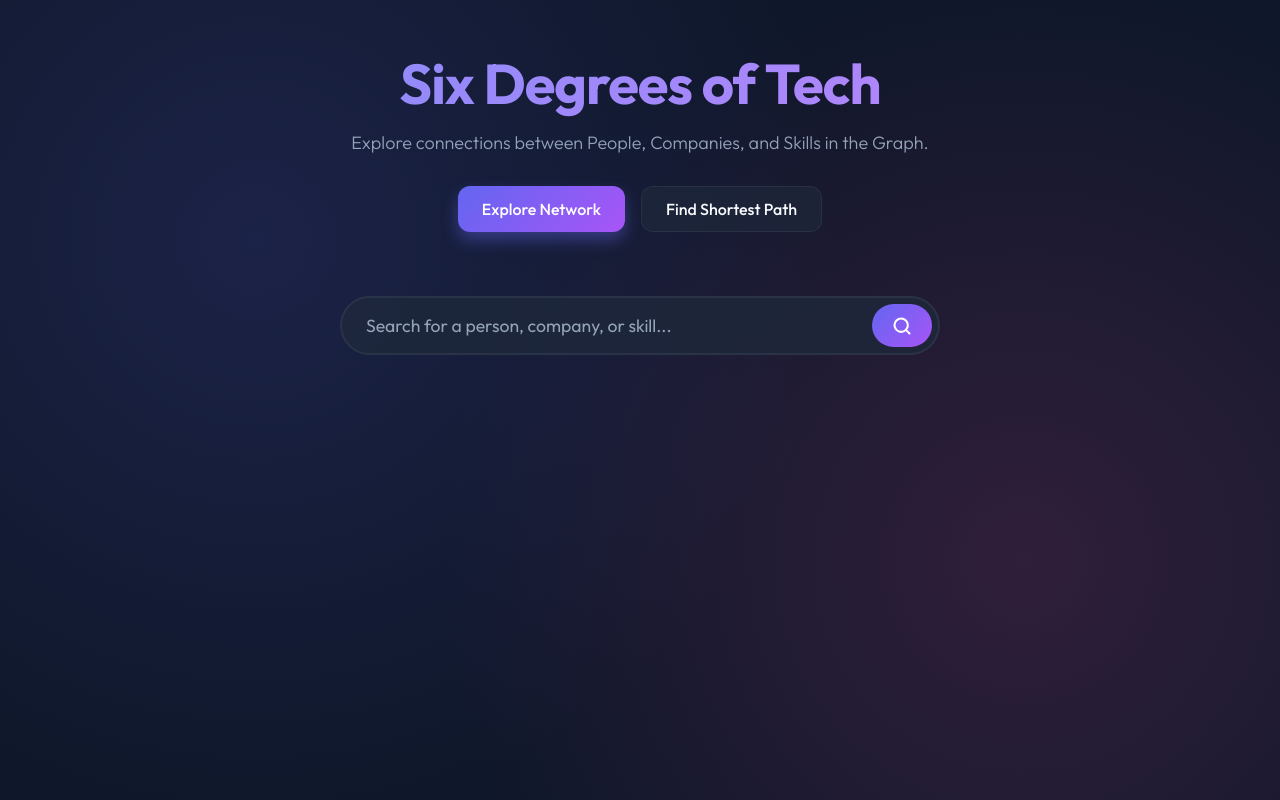
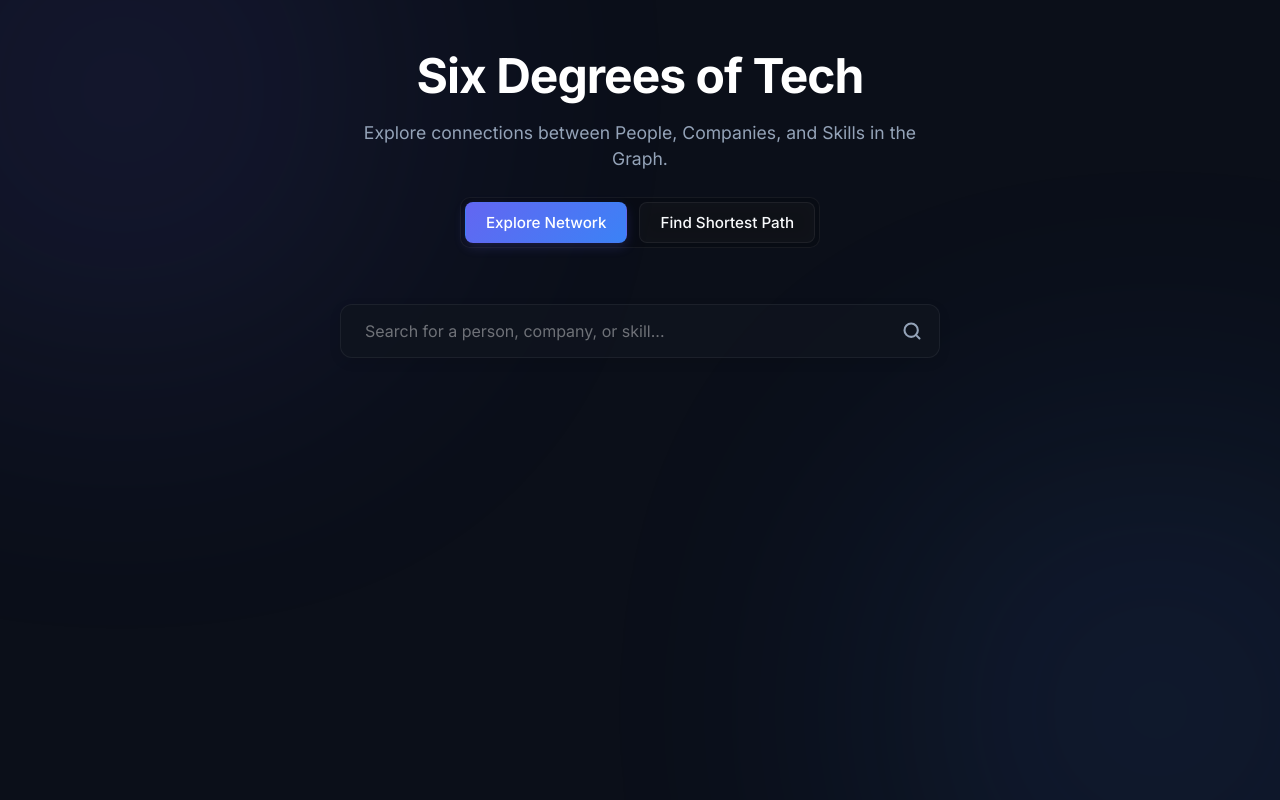
Before and after one commit to Amansagar1/Wexa-AI, a React app in the folder frontend/: page / in a window 1280 px wide. Built offline with nearby package versions, Linux system fonts and the light colour scheme; the HTML template or start-up script is replaced by a standard one.

Commit message:
style: refine UI to professional Inter dashboard aesthetic

```diff
--- a/frontend/src/App.jsx
+++ b/frontend/src/App.jsx
@@ -104,7 +104,19 @@ function App() {
 
   return (
     <div className="app-container">
-      <Toaster position="bottom-center" />
+      <Toaster
+        position="bottom-center"
+        toastOptions={{
+          style: {
+            background: 'rgba(20, 20, 30, 0.9)',
+            color: '#fff',
+            backdropFilter: 'blur(16px)',
+            border: '1px solid rgba(255,255,255,0.1)',
+            borderRadius: '100px',
+            boxShadow: '0 10px 30px rgba(0,0,0,0.5)'
+          }
+        }}
+      />
       <div className="header-container animate-fade-in-down">
         <h1 className="main-title">Six Degrees of Tech</h1>
         <p className="subtitle">Explore connections between People, Companies, and Skills in the Graph.</p>
--- a/frontend/src/index.css
+++ b/frontend/src/index.css
@@ -1,22 +1,26 @@
-@import url('https://fonts.googleapis.com/css2?family=Outfit:wght@300;400;500;600;700&display=swap');
-
-@import url('https://fonts.googleapis.com/css2?family=Outfit:wght@300;400;500;600;700&display=swap');
+@import url('https://fonts.googleapis.com/css2?family=Inter:wght@300;400;500;600;700&display=swap');
 
 :root {
-  --bg-color: #0f172a;
-  --surface-color: rgba(30, 41, 59, 0.7);
-  --surface-border: rgba(148, 163, 184, 0.1);
+  --bg-color: #0b0f19;
+  --surface-base: rgba(20, 25, 40, 0.6);
+  --surface-hover: rgba(30, 35, 55, 0.8);
+  --border-light: rgba(255, 255, 255, 0.06);
+  --border-glow: rgba(99, 102, 241, 0.2);
+
   --primary-color: #6366f1;
-  --primary-glow: rgba(99, 102, 241, 0.4);
+  --primary-gradient: linear-gradient(135deg, #6366f1 0%, #3b82f6 100%);
+
   --text-main: #f8fafc;
   --text-muted: #94a3b8;
-  --accent-color: #10b981;
-  --accent-glow: rgba(16, 185, 129, 0.2);
-  --danger-color: #ef4444;
-  --pink-color: #ec4899;
-  --pink-glow: rgba(236, 72, 153, 0.2);
-  --amber-color: #f59e0b;
-  --amber-glow: rgba(245, 158, 11, 0.2);
+  --text-bright: #ffffff;
+
+  --accent-cyan: #38bdf8;
+  --accent-cyan-glow: rgba(56, 189, 248, 0.15);
+  --accent-pink: #f472b6;
+  --accent-pink-glow: rgba(244, 114, 182, 0.15);
+  --accent-amber: #fbbf24;
+  --accent-amber-glow: rgba(251, 191, 36, 0.15);
+  --accent-emerald: #10b981;
 }
 
 * {
@@ -26,232 +30,202 @@
 }
 
 body {
-  font-family: 'Outfit', sans-serif;
+  font-family: 'Inter', -apple-system, BlinkMacSystemFont, 'Segoe UI', Roboto, Helvetica, Arial, sans-serif;
   background-color: var(--bg-color);
   color: var(--text-main);
   min-height: 100vh;
-  background-image:
-    radial-gradient(circle at 20% 30%, rgba(99, 102, 241, 0.15), transparent 50%),
-    radial-gradient(circle at 80% 70%, rgba(236, 72, 153, 0.15), transparent 50%);
-  background-attachment: fixed;
   overflow-x: hidden;
+  position: relative;
+  font-size: 14px;
+  line-height: 1.5;
+}
+
+/* Professional Subtle Background Glow */
+body::before, body::after {
+  content: '';
+  position: fixed;
+  width: 500px;
+  height: 500px;
+  border-radius: 50%;
+  filter: blur(150px);
+  z-index: -1;
+  opacity: 0.15;
+}
+
+body::before {
+  background: var(--primary-color);
+  top: -20%;
+  left: -10%;
+}
+
+body::after {
+  background: #3b82f6;
+  bottom: -20%;
+  right: -10%;
 }
 
 .app-container {
-  max-width: 1200px;
+  max-width: 1100px;
   margin: 0 auto;
-  padding: 3rem 2rem;
+  padding: 2.5rem 1.5rem;
   padding-bottom: 6rem;
+  position: relative;
+  z-index: 1;
 }
 
 /* Animations */
-@keyframes spin {
-  0% { transform: rotate(0deg); }
-  100% { transform: rotate(360deg); }
-}
-
-@keyframes fadeInDown {
-  from { opacity: 0; transform: translateY(-20px); }
-  to { opacity: 1; transform: translateY(0); }
-}
-
-@keyframes fadeInUp {
-  from { opacity: 0; transform: translateY(20px); }
+@keyframes spin { 100% { transform: rotate(360deg); } }
+@keyframes fadeInUpScale {
+  from { opacity: 0; transform: translateY(15px); }
   to { opacity: 1; transform: translateY(0); }
 }
 
 .animate-fade-in-up {
-  animation: fadeInUp 0.6s ease-out forwards;
+  animation: fadeInUpScale 0.4s ease-out forwards;
 }
-
 .animate-fade-in-down {
-  animation: fadeInDown 0.8s ease-out;
+  animation: fadeInUpScale 0.4s ease-out forwards;
 }
 
 /* Typography & Headers */
 .header-container {
   text-align: center;
-  margin-bottom: 4rem;
+  margin-bottom: 3.5rem;
 }
 
 .main-title {
-  font-size: 3.5rem;
+  font-size: 3rem;
   font-weight: 700;
-  margin-bottom: 0.75rem;
-  background: linear-gradient(135deg, #818cf8 0%, #c084fc 100%);
-  -webkit-background-clip: text;
-  -webkit-text-fill-color: transparent;
+  margin-bottom: 0.5rem;
+  color: var(--text-bright);
   letter-spacing: -1px;
 }
 
 .subtitle {
   color: var(--text-muted);
-  font-size: 1.125rem;
-  font-weight: 300;
+  font-size: 1.1rem;
+  font-weight: 400;
+  max-width: 600px;
+  margin: 0 auto;
 }
 
 .section-title {
   font-size: 1.5rem;
   font-weight: 600;
-  color: var(--text-main);
+  color: var(--text-bright);
   margin-bottom: 0.5rem;
   letter-spacing: -0.5px;
 }
 
-/* Buttons */
-.btn-primary {
-  background: linear-gradient(135deg, #6366f1 0%, #a855f7 100%);
-  color: white;
-  border: none;
-  padding: 12px 24px;
-  border-radius: 12px;
+/* Professional Buttons */
+.btn-primary, .btn-secondary {
+  position: relative;
+  overflow: hidden;
+  padding: 10px 20px;
+  border-radius: 8px;
   font-family: inherit;
   font-weight: 500;
-  font-size: 1rem;
-  cursor: pointer;
-  transition: all 0.2s ease;
-  box-shadow: 0 8px 16px var(--primary-glow);
-  display: inline-flex;
-  align-items: center;
-  justify-content: center;
-  gap: 8px;
-}
-
-.btn-primary:hover:not(:disabled) {
-  transform: translateY(-2px);
-  box-shadow: 0 12px 20px var(--primary-glow);
-  filter: brightness(1.1);
-}
-
-.btn-primary:disabled {
-  opacity: 0.7;
-  cursor: not-allowed;
-  box-shadow: none;
-}
-
-.btn-secondary {
-  background: var(--surface-color);
-  color: var(--text-main);
-  border: 1px solid var(--surface-border);
-  padding: 12px 24px;
-  border-radius: 12px;
-  font-family: inherit;
-  font-weight: 500;
-  font-size: 1rem;
+  font-size: 0.95rem;
   cursor: pointer;
   transition: all 0.2s ease;
   display: inline-flex;
   align-items: center;
   justify-content: center;
   gap: 8px;
-  backdrop-filter: blur(12px);
-  -webkit-backdrop-filter: blur(12px);
+  border: 1px solid transparent;
+}
+
+.btn-primary {
+  background: var(--primary-gradient);
+  color: white;
+  box-shadow: 0 4px 12px rgba(99, 102, 241, 0.2);
+}
+
+.btn-primary:hover:not(:disabled) {
+  transform: translateY(-1px);
+  box-shadow: 0 6px 16px rgba(99, 102, 241, 0.3);
+  filter: brightness(1.1);
+}
+
+.btn-secondary {
+  background: rgba(255, 255, 255, 0.03);
+  color: var(--text-main);
+  border: 1px solid var(--border-light);
+  backdrop-filter: blur(8px);
 }
 
 .btn-secondary:hover {
-  background: rgba(255, 255, 255, 0.1);
-  transform: translateY(-2px);
-  border-color: rgba(255, 255, 255, 0.2);
+  background: rgba(255, 255, 255, 0.08);
+  border-color: rgba(255, 255, 255, 0.15);
+  color: white;
 }
 
 .view-mode-container {
   display: flex;
-  gap: 1rem;
+  gap: 0.75rem;
   justify-content: center;
-  margin-top: 2rem;
+  margin-top: 1.5rem;
+  padding: 4px;
+  background: rgba(0,0,0,0.2);
+  border-radius: 10px;
+  border: 1px solid var(--border-light);
+  display: inline-flex;
 }
 
-/* Generic Layout */
-.grid-container {
-  display: grid;
-  grid-template-columns: repeat(auto-fill, minmax(320px, 1fr));
-  gap: 1.5rem;
-  margin-top: 2rem;
-}
-
-.center-text {
-  text-align: center;
-}
-
-.mt-2rem {
-  margin-top: 2rem;
-}
-.mb-2rem {
-  margin-bottom: 2rem;
-}
-
-/* Generic Glass Panel */
+/* Glassmorphism Panels */
 .glass-panel {
-  background: var(--surface-color);
-  backdrop-filter: blur(20px);
-  -webkit-backdrop-filter: blur(20px);
-  border: 1px solid var(--surface-border);
-  border-radius: 20px;
+  background: var(--surface-base);
+  backdrop-filter: blur(16px);
+  -webkit-backdrop-filter: blur(16px);
+  border: 1px solid var(--border-light);
+  border-radius: 16px;
   padding: 24px;
-  box-shadow: 0 10px 40px -10px rgba(0, 0, 0, 0.3);
-  position: relative;
-  overflow: hidden;
-}
-
-.glass-panel::before {
-  content: '';
-  position: absolute;
-  top: 0;
-  left: 0;
-  right: 0;
-  height: 1px;
-  background: linear-gradient(90deg, transparent, rgba(255,255,255,0.2), transparent);
+  box-shadow: 0 8px 32px rgba(0, 0, 0, 0.2);
 }
 
 .empty-state {
   text-align: center;
   padding: 3rem;
   color: var(--text-muted);
+  font-size: 1rem;
 }
 
-.error-text {
-  color: var(--danger-color);
-  text-align: center;
-  margin-top: 1rem;
-  margin-bottom: 1rem;
-}
-
-/* SearchBox Component */
+/* Search Input */
 .search-form {
-  margin-bottom: 3rem;
-  position: relative;
-  z-index: 10;
+  margin-bottom: 2.5rem;
+  display: flex;
+  justify-content: center;
 }
 
 .search-container {
   position: relative;
+  width: 100%;
   max-width: 600px;
-  margin: 0 auto;
 }
 
 .search-input {
   width: 100%;
   padding: 16px 24px;
-  padding-right: 64px;
-  border-radius: 99px;
-  background: rgba(30, 41, 59, 0.8);
-  border: 2px solid var(--surface-border);
-  color: var(--text-main);
+  padding-right: 60px;
+  border-radius: 12px;
+  background: rgba(15, 20, 30, 0.8);
+  border: 1px solid var(--border-light);
+  color: white;
   font-family: inherit;
-  font-size: 1.1rem;
+  font-size: 1rem;
   outline: none;
-  transition: all 0.3s ease;
-  backdrop-filter: blur(12px);
-  -webkit-backdrop-filter: blur(12px);
+  transition: all 0.2s ease;
+  box-shadow: 0 4px 12px rgba(0,0,0,0.1);
 }
 
 .search-input:focus {
   border-color: var(--primary-color);
-  box-shadow: 0 0 0 4px rgba(99, 102, 241, 0.2);
+  background: rgba(20, 25, 40, 0.95);
+  box-shadow: 0 0 0 3px rgba(99, 102, 241, 0.15);
 }
 
 .search-input::placeholder {
-  color: var(--text-muted);
+  color: rgba(255,255,255,0.4);
 }
 
 .search-submit-btn {
@@ -259,32 +233,40 @@ body {
   right: 8px;
   top: 8px;
   bottom: 8px;
-  padding: 0 20px;
-  border-radius: 99px;
-  background: linear-gradient(135deg, #6366f1 0%, #a855f7 100%);
+  width: 40px;
+  border-radius: 8px;
+  background: transparent;
   border: none;
-  color: white;
+  color: var(--text-muted);
   cursor: pointer;
-  transition: all 0.2s ease;
+  transition: all 0.2s;
   display: flex;
   align-items: center;
   justify-content: center;
 }
 
 .search-submit-btn:hover:not(:disabled) {
-  transform: translateY(-1px);
-  box-shadow: 0 4px 12px var(--primary-glow);
+  color: var(--primary-color);
+  background: rgba(99, 102, 241, 0.1);
 }
 
 .search-submit-btn.loading {
-  background: transparent;
-  box-shadow: none;
-  border: none;
+  color: var(--primary-color);
 }
 
-/* NodeCard Component */
+/* Grid & Node Cards */
+.grid-container {
+  display: grid;
+  grid-template-columns: repeat(auto-fill, minmax(280px, 1fr));
+  gap: 1.25rem;
+}
+
 .node-card {
-  transition: all 0.3s cubic-bezier(0.25, 0.8, 0.25, 1);
+  transition: all 0.2s ease;
+  display: flex;
+  flex-direction: column;
+  height: 100%;
+  padding: 20px;
 }
 
 .node-card.clickable {
@@ -292,9 +274,10 @@ body {
 }
 
 .node-card.clickable:hover {
-  transform: translateY(-4px);
-  box-shadow: 0 20px 40px -10px rgba(99, 102, 241, 0.2);
-  border-color: rgba(99, 102, 241, 0.4);
+  transform: translateY(-2px);
+  background: var(--surface-hover);
+  border-color: rgba(255,255,255,0.12);
+  box-shadow: 0 12px 24px rgba(0,0,0,0.3);
 }
 
 .node-header {
@@ -302,102 +285,110 @@ body {
   justify-content: space-between;
   align-items: flex-start;
   gap: 1rem;
+  margin-bottom: auto;
 }
 
 .node-title {
-  font-size: 1.25rem;
+  font-size: 1.15rem;
   font-weight: 600;
   margin-bottom: 0.25rem;
-  color: var(--text-main);
+  color: white;
+  letter-spacing: -0.25px;
 }
 
 .node-subtitle {
   color: var(--text-muted);
-  font-size: 0.95rem;
+  font-size: 0.9rem;
+  font-weight: 400;
 }
 
+/* Clean Badges */
 .badge {
-  display: inline-block;
-  padding: 4px 12px;
-  border-radius: 99px;
-  font-size: 0.75rem;
-  font-weight: 700;
+  display: inline-flex;
+  padding: 4px 10px;
+  border-radius: 6px;
+  font-size: 0.7rem;
+  font-weight: 600;
   text-transform: uppercase;
   letter-spacing: 0.5px;
-  border: 1px solid transparent;
 }
 
 .badge-person {
-  background: rgba(99, 102, 241, 0.15);
-  color: #818cf8;
-  border-color: rgba(99, 102, 241, 0.3);
+  background: rgba(56, 189, 248, 0.1);
+  color: var(--accent-cyan);
+  border: 1px solid rgba(56, 189, 248, 0.2);
 }
 
 .badge-skill {
-  background: rgba(236, 72, 153, 0.15);
-  color: #f472b6;
-  border-color: rgba(236, 72, 153, 0.3);
+  background: rgba(244, 114, 182, 0.1);
+  color: var(--accent-pink);
+  border: 1px solid rgba(244, 114, 182, 0.2);
 }
 
 .badge-company {
-  background: rgba(245, 158, 11, 0.15);
-  color: #fbbf24;
-  border-color: rgba(245, 158, 11, 0.3);
+  background: rgba(251, 191, 36, 0.1);
+  color: var(--accent-amber);
+  border: 1px solid rgba(251, 191, 36, 0.2);
+}
+
+/* ID Tag Pill */
+.node-id-tag {
+  margin-top: 1.25rem;
+  font-size: 0.75rem;
+  color: var(--text-muted);
+  background: rgba(0, 0, 0, 0.2);
+  padding: 4px 8px;
+  border-radius: 6px;
+  border: 1px solid var(--border-light);
+  display: inline-flex;
+  align-items: center;
+  gap: 6px;
+  cursor: copy;
+  transition: all 0.2s;
+  user-select: all;
+  font-family: monospace;
+}
+
+.node-id-tag:hover {
+  background: rgba(0,0,0,0.4);
+  color: var(--text-main);
+  border-color: rgba(255,255,255,0.1);
+}
+
+.id-label {
+  font-weight: 600;
+  color: var(--text-muted);
+  user-select: none;
 }
 
 .view-connections-link {
-  margin-top: 1.5rem;
+  margin-top: 1.25rem;
   display: flex;
   align-items: center;
-  gap: 8px;
-  color: #818cf8;
-  font-size: 0.9rem;
-  font-weight: 600;
+  gap: 6px;
+  color: var(--primary-color);
+  font-size: 0.85rem;
+  font-weight: 500;
   transition: gap 0.2s ease;
 }
 
 .node-card.clickable:hover .view-connections-link {
-  gap: 12px;
-  text-decoration: underline;
-  text-underline-offset: 4px;
+  gap: 8px;
 }
 
 .mutual-connections-badge {
   margin-top: 1rem;
-  display: inline-block;
-  padding: 4px 12px;
-  border-radius: 99px;
-  background: rgba(16, 185, 129, 0.15);
-  color: #34d399;
+  display: inline-flex;
+  padding: 4px 10px;
+  border-radius: 6px;
+  background: rgba(16, 185, 129, 0.1);
+  color: var(--accent-emerald);
   font-size: 0.8rem;
-  font-weight: 600;
-  border: 1px solid rgba(16, 185, 129, 0.3);
+  font-weight: 500;
+  border: 1px solid rgba(16, 185, 129, 0.2);
 }
 
-/* Recommendations Header */
-.recommendation-header-flex {
-  display: flex;
-  align-items: center;
-  justify-content: space-between;
-  margin-bottom: 2rem;
-  flex-wrap: wrap;
-  gap: 1rem;
-}
-
-.recommendation-target-text {
-  color: var(--primary-color);
-  font-weight: 600;
-}
-
-.badge-target {
-  font-size: 1rem;
-  padding: 8px 16px;
-  background: rgba(99, 102, 241, 0.2);
-  color: #a5b4fc;
-  border: 1px solid rgba(99, 102, 241, 0.4);
-}
-
-/* Path Visualizer Component */
+/* Path Visualizer */
 .path-container {
   max-width: 800px;
   margin: 0 auto;
@@ -411,7 +402,7 @@ body {
 
 .path-inputs-row {
   display: flex;
-  gap: 1rem;
+  gap: 1.5rem;
 }
 
 .path-input-group {
@@ -421,94 +412,104 @@ body {
 .path-label {
   display: block;
   margin-bottom: 8px;
-  font-size: 0.9rem;
+  font-size: 0.85rem;
   color: var(--text-muted);
+  font-weight: 500;
 }
 
 .path-input {
   width: 100%;
   padding: 12px 16px;
-  border-radius: 12px;
-  border: 1px solid var(--surface-border);
-  background: rgba(15, 23, 42, 0.6);
-  color: var(--text-main);
-  font-family: inherit;
+  border-radius: 8px;
+  border: 1px solid var(--border-light);
+  background: rgba(0, 0, 0, 0.2);
+  color: white;
+  font-family: monospace;
+  font-size: 0.95rem;
   outline: none;
   transition: all 0.2s;
 }
 
 .path-input:focus {
   border-color: var(--primary-color);
-  box-shadow: 0 0 0 3px rgba(99, 102, 241, 0.2);
+  background: rgba(0, 0, 0, 0.4);
+  box-shadow: 0 0 0 2px rgba(99, 102, 241, 0.15);
 }
 
 .path-result-container {
   margin-top: 2rem;
-  padding: 2rem;
-}
-
-.path-result-title {
-  font-size: 1.5rem;
-  margin-bottom: 1.5rem;
-  text-align: center;
+  padding: 2.5rem;
 }
 
 .path-nodes-list {
   display: flex;
   flex-direction: column;
   gap: 1rem;
+  position: relative;
+}
+
+/* Subtle line behind path nodes */
+.path-nodes-list::before {
+  content: '';
+  position: absolute;
+  top: 20px; bottom: 20px;
+  left: 28px;
+  width: 2px;
+  background: var(--border-light);
+  z-index: 0;
 }
 
 .path-node-item {
   display: flex;
   align-items: center;
-  gap: 1rem;
-  background: rgba(30, 41, 59, 0.8);
-  padding: 1rem 1.5rem;
-  border-radius: 16px;
-  border: 1px solid var(--surface-border);
-  box-shadow: 0 4px 6px -1px rgba(0, 0, 0, 0.2);
+  gap: 1.25rem;
+  background: rgba(20, 25, 40, 0.9);
+  padding: 1.25rem;
+  border-radius: 12px;
+  border: 1px solid var(--border-light);
+  box-shadow: 0 4px 12px rgba(0,0,0,0.1);
+  position: relative;
+  z-index: 1;
 }
 
 .path-avatar {
   width: 48px;
   height: 48px;
-  border-radius: 50%;
+  border-radius: 12px;
   display: flex;
   align-items: center;
   justify-content: center;
-  font-weight: bold;
+  font-weight: 600;
   font-size: 1.25rem;
   flex-shrink: 0;
+  background: rgba(255,255,255,0.03);
+  border: 1px solid rgba(255,255,255,0.08);
 }
 
-.avatar-person { background: rgba(99, 102, 241, 0.2); color: #a5b4fc; }
-.avatar-company { background: rgba(245, 158, 11, 0.2); color: #fcd34d; }
-.avatar-skill { background: rgba(236, 72, 153, 0.2); color: #f9a8d4; }
+.avatar-person { color: var(--accent-cyan); }
+.avatar-company { color: var(--accent-amber); }
+.avatar-skill { color: var(--accent-pink); }
 
 .path-node-title {
   font-size: 1.1rem;
-  margin: 0;
   font-weight: 600;
+  color: white;
+  margin-bottom: 2px;
 }
-
 .path-node-subtitle {
   color: var(--text-muted);
   font-size: 0.85rem;
+  text-transform: uppercase;
+  letter-spacing: 0.5px;
 }
 
 .path-edge-item {
   display: flex;
-  flex-direction: column;
   align-items: center;
-  padding: 0.5rem 0;
-  color: var(--text-muted);
-}
-
-.path-edge-line {
-  width: 2px;
-  height: 24px;
-  background: var(--surface-border);
+  padding: 0.25rem 0;
+  padding-left: 20px;
+  position: relative;
+  z-index: 1;
 }
 
 .path-edge-label {
@@ -517,61 +518,44 @@ body {
   padding: 4px 12px;
   background: var(--bg-color);
   color: var(--text-muted);
-  border-radius: 99px;
-  margin: 8px 0;
-  border: 1px solid var(--surface-border);
+  border-radius: 6px;
+  border: 1px solid var(--border-light);
   letter-spacing: 0.5px;
   text-transform: uppercase;
 }
 
-/* Loaders */
-.loader-container {
+/* Helpers */
+.center-text { text-align: center; }
+.mt-2rem { margin-top: 1.5rem; }
+.mb-2rem { margin-bottom: 1.5rem; }
+.mt-4rem { margin-top: 3rem; }
+.mb-4rem { margin-bottom: 3rem; }
+.recommendation-header-flex {
   display: flex;
-  justify-content: center;
   align-items: center;
-  padding: 3rem;
+  justify-content: space-between;
+  margin-bottom: 2rem;
+  flex-wrap: wrap;
+  gap: 1rem;
+}
+.badge-target {
+  font-size: 0.9rem;
+  padding: 6px 12px;
+  background: rgba(244, 114, 182, 0.1);
+  color: var(--accent-pink);
+  border: 1px solid rgba(244, 114, 182, 0.2);
 }
 
+/* Loaders */
+.loader-container { display: flex; justify-content: center; padding: 3rem; }
 .loader {
-  border: 3px solid rgba(99, 102, 241, 0.1);
+  border: 3px solid rgba(255,255,255,0.05);
   border-top: 3px solid var(--primary-color);
   border-radius: 50%;
-  width: 32px;
-  height: 32px;
-  animation: spin 1s cubic-bezier(0.5, 0, 0.5, 1) infinite;
+  width: 24px; height: 24px;
+  animation: spin 0.8s linear infinite;
 }
 .loader.small {
-  width: 20px;
-  height: 20px;
+  width: 18px; height: 18px;
   border-width: 2px;
 }
-
-/* Node ID Tag */
-.node-id-tag {
-  margin-top: 1rem;
-  margin-bottom: 0.5rem;
-  font-size: 0.8rem;
-  color: var(--text-muted);
-  background: rgba(0, 0, 0, 0.2);
-  padding: 4px 8px;
-  border-radius: 6px;
-  border: 1px solid var(--surface-border);
-  display: inline-flex;
-  align-items: center;
-  gap: 6px;
-  cursor: copy;
-  transition: all 0.2s;
-  user-select: all;
-}
-
-.node-id-tag:hover {
-  background: rgba(0, 0, 0, 0.4);
-  color: var(--text-main);
-  border-color: rgba(148, 163, 184, 0.3);
-}
-
-.id-label {
-  font-weight: 600;
-  color: var(--primary-color);
-  user-select: none;
-}
```
